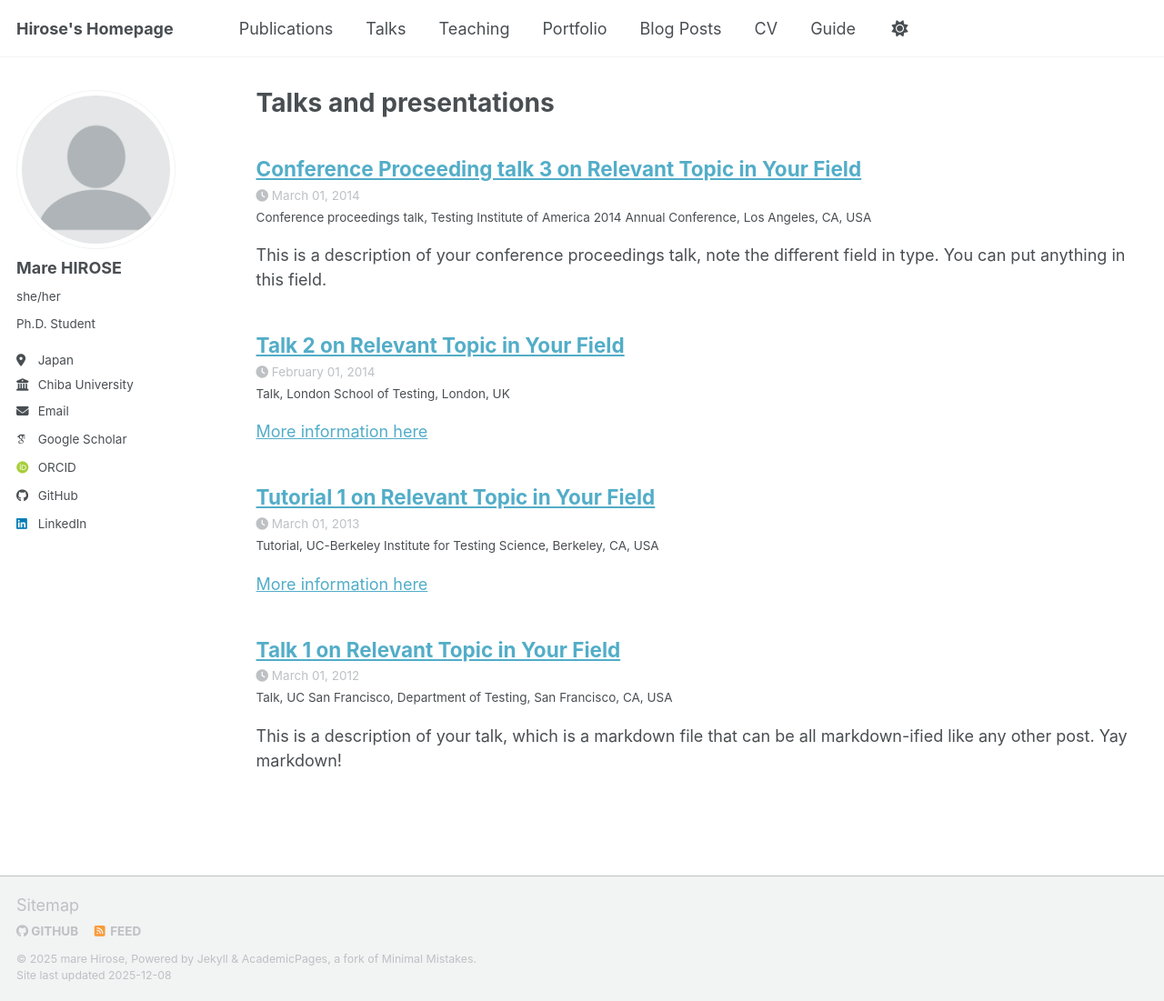
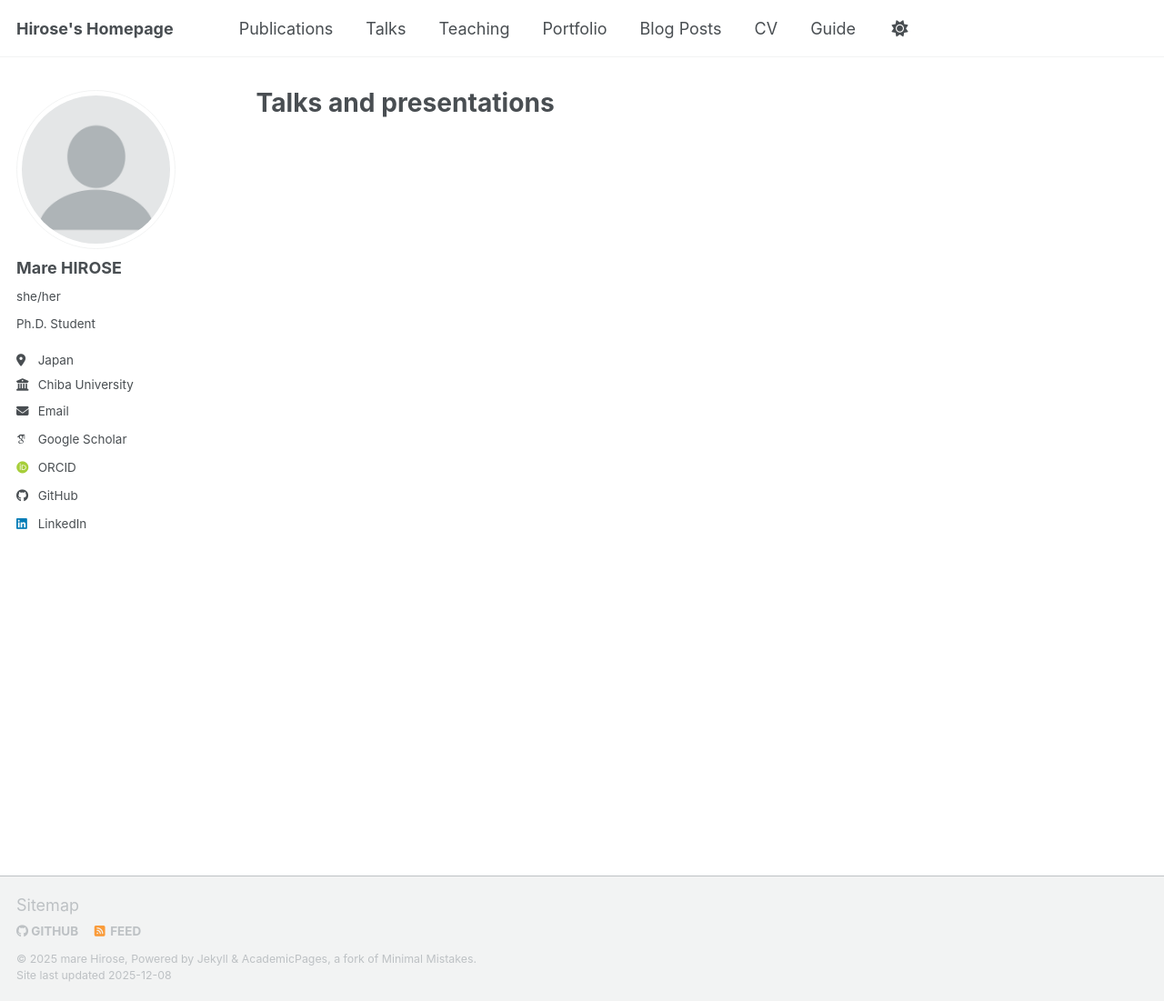
Before and after one commit to hirose-mare/.github.io, a Jekyll site: the page built from _pages/talks.html, in a window 1280 px wide and 1101 px high. Shown: the whole window at 91% size. Built offline with Jekyll 4.4.1, drawn with Linux system fonts in a browser that asks for light colours; some web fonts are replaced; a script bundle is joined from its source files by our own code; library files that are not in the unit come from our copies; some of the changed lines change nothing that is shown.

Commit message:
Update LinkedIn URL and comment out sections
Updated LinkedIn URL and commented out several sections related to teaching, portfolio, and talks.

```diff
--- a/_config.yml
+++ b/_config.yml
@@ -65,7 +65,7 @@
   # keybase          : # Username
   # instagram        : # Username
   # lastfm           : # Username
-  linkedin         : "Mare Hirose"
+  linkedin         : "https://www.linkedin.com/in/mare-hirose-93b222391/"
   # mastodon         : # URL
   # medium           : # URL
   # pinterest        : # Username
@@ -83,8 +83,8 @@
 
 # Publication Category - The following the list of publication categories and their headings
 publication_category:
-  books:
-    title: 'Books'
+  # books:
+  #   title: 'Books'
   manuscripts:
     title: 'Journal Articles'
   conferences:
@@ -220,18 +220,18 @@
 
 # These settings control the types of collections used by the template
 collections:
-  teaching:
-    output: true
-    permalink: /:collection/:path/
+  # teaching:
+  #   output: true
+  #   permalink: /:collection/:path/
   publications:
     output: true
     permalink: /:collection/:path/
-  portfolio:
-    output: true
-    permalink: /:collection/:path/
-  talks:
-    output: true
-    permalink: /:collection/:path/
+  # portfolio:
+  #   output: true
+  #   permalink: /:collection/:path/
+  # talks:
+  #   output: true
+  #   permalink: /:collection/:path/
 
 
 # These settings control how pages and collections are included in the site
@@ -254,15 +254,15 @@
     values:
       layout: single
       author_profile: true
-  # _teaching
-  - scope:
-      path: ""
-      type: teaching
-    values:
-      layout: single
-      author_profile: true
-      share: true
-      comments: true
+  # # _teaching
+  # - scope:
+  #     path: ""
+  #     type: teaching
+  #   values:
+  #     layout: single
+  #     author_profile: true
+  #     share: true
+  #     comments: true
   # _publications
   - scope:
       path: ""
@@ -272,23 +272,23 @@
       author_profile: true
       share: true
       comments: true
-  # _portfolio
-  - scope:
-      path: ""
-      type: portfolio
-    values:
-      layout: single
-      author_profile: true
-      share: true
-      comment: true
-  # _talks
-  - scope:
-      path: ""
-      type: talks
-    values:
-      layout: talk
-      author_profile: true
-      share: true
+  # # _portfolio
+  # - scope:
+  #     path: ""
+  #     type: portfolio
+  #   values:
+  #     layout: single
+  #     author_profile: true
+  #     share: true
+  #     comment: true
+  # # _talks
+  # - scope:
+  #     path: ""
+  #     type: talks
+  #   values:
+  #     layout: talk
+  #     author_profile: true
+  #     share: true
 
 
 # Sass/SCSS
```
